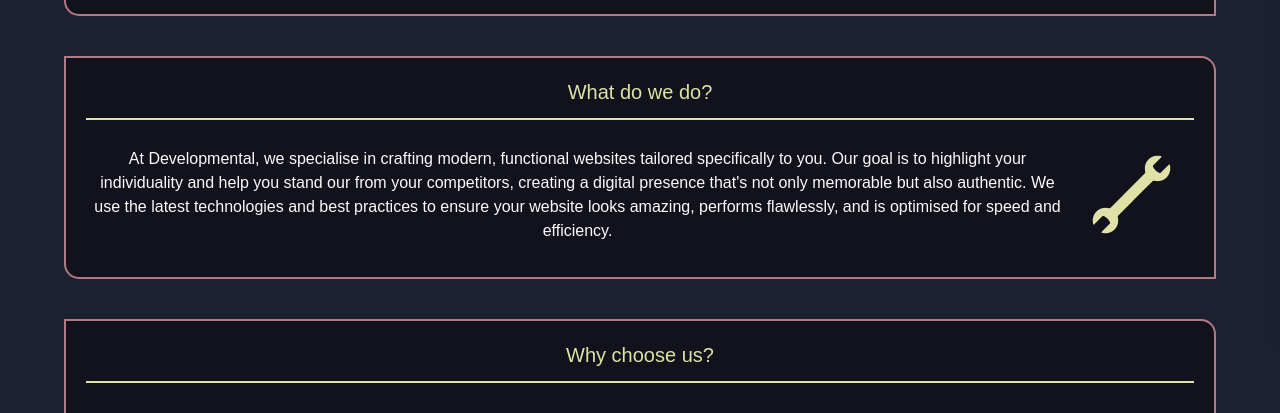
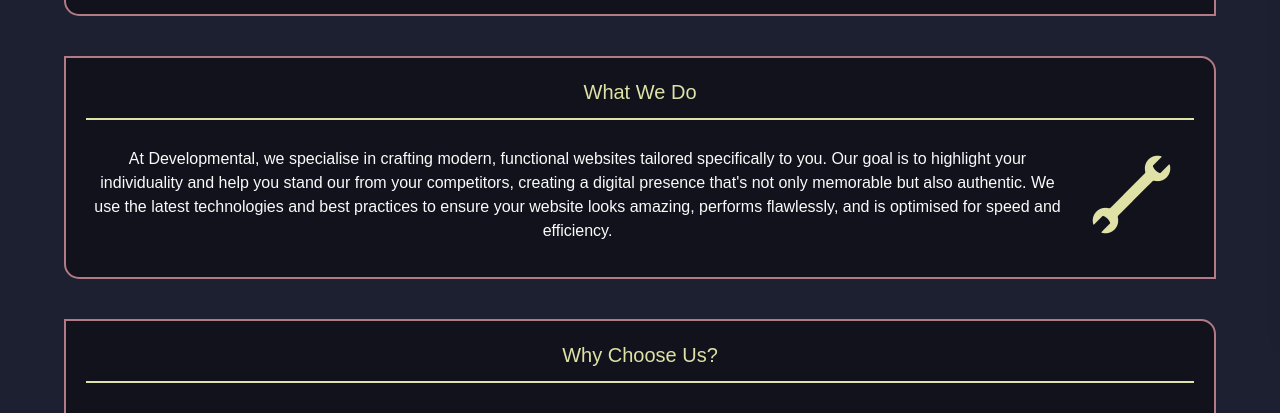
Before and after one commit to taloncodes/developmental, a SvelteKit app: page /about in a window 1280 px wide. Shown: the part 462-875 px from the top of the page. Built offline with nearby package versions, Linux system fonts and the light colour scheme; a web font is replaced by a local one.

Commit message:
capitalisations about page

```diff
--- a/src/routes/about/+page.svelte
+++ b/src/routes/about/+page.svelte
@@ -33,7 +33,7 @@
 
 
     <div class="about sharp-corners w-full flex mb-10 flex-col justify-start">
-        <h2 class="text-xl border-b-2 pb-3 mb-3 top-0 text-accent-one"> What do we do? </h2>
+        <h2 class="text-xl border-b-2 pb-3 mb-3 top-0 text-accent-one"> What We Do </h2>
 
         <div class="flex flex-col-reverse md:flex-row">
 
@@ -47,7 +47,7 @@
 
     <div class="about sharp-corners w-full flex mb-10 flex-col justify-start">
 
-        <h2 class="text-xl border-b-2 pb-3 mb-3 top-0 text-accent-one"> Why choose us? </h2>
+        <h2 class="text-xl border-b-2 pb-3 mb-3 top-0 text-accent-one"> Why Choose Us? </h2>
         <div class="flex flex-col md:flex-row">
         <img src={qMark} class="m-auto about-icon w-[75px] h-[75px] md:h-[100px] md:w-[100px] lg:w-[125px] lg:h-[125px]" alt="question icon">
         <ul class="flex flex-col justify-evenly h-auto">
```
